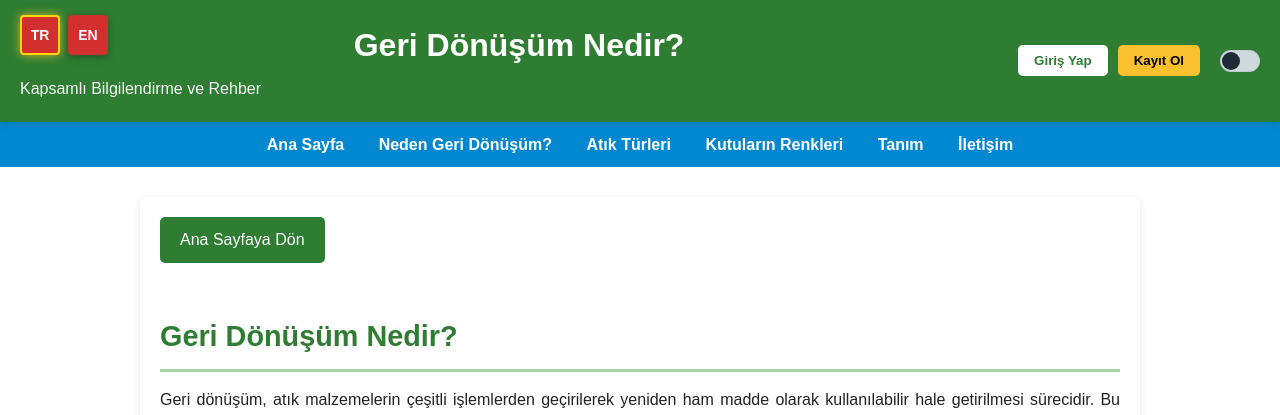
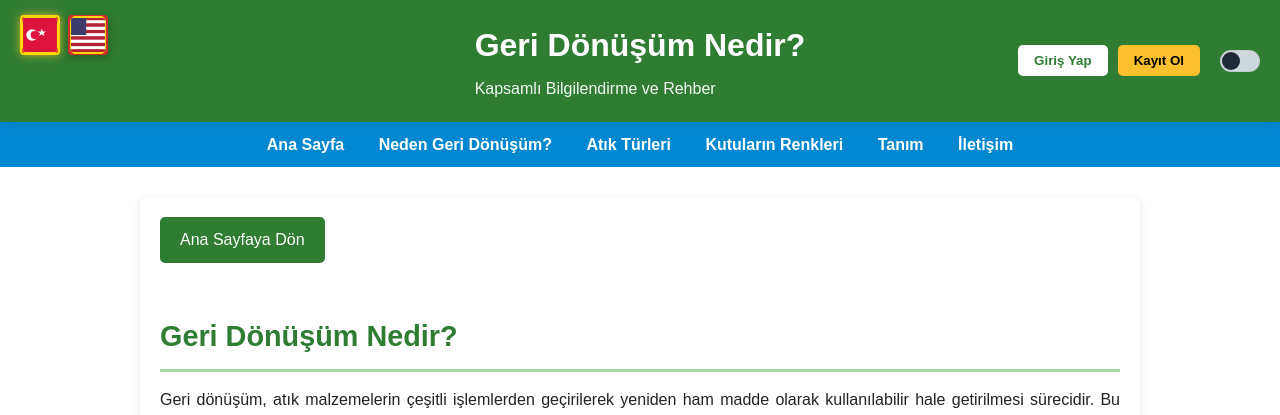
Before and after one commit to Geri-Donusum-Sistemi/GrupProjesi, a Flask app: page /bilgi in a window 1280 px wide. Shown: the top 415 px of the page. Run offline with Flask 3, Linux system fonts and the light colour scheme.

Commit message:
hafif eklentiler

```diff
--- a/templates/bilgi.html
+++ b/templates/bilgi.html
@@ -51,13 +51,15 @@
             background: #2e7d32;
             color: white;
             padding: 20px;
-            display: flex;
-            justify-content: space-between;
+            display: grid;
+            grid-template-columns: 1fr auto 1fr;
             align-items: center;
+            column-gap: 10px;
         }
-        header > div:first-child {
+        .header-title {
+            grid-column: 2;
             text-align: center;
-            flex: 1;
+            margin: 0 auto;
         }
         header h1 {
             font-size: 2rem;
@@ -540,8 +556,33 @@
 </head>
 <body>
     <div class="language-toggle">
-        <div class="lang-flag active" data-lang="tr" onclick="switchLanguage('tr')" title="Türkçe"><span style="color: white; font-weight: bold;">TR</span></div>
-        <div class="lang-flag" data-lang="en" onclick="switchLanguage('en')" title="English"><span style="color: white; font-weight: bold;">EN</span></div>
+        <div class="lang-flag active" data-lang="tr" onclick="switchLanguage('tr')" title="Türkçe">
+            <svg width="40" height="40" viewBox="0 0 100 100" style="border-radius: 8px; overflow: hidden;">
+                <rect width="100" height="100" fill="#DC143C"/>
+                <circle cx="28" cy="50" r="16" fill="white"/>
+                <circle cx="35" cy="50" r="11" fill="#DC143C"/>
+                <polygon points="55,32 58,40 67,40 60,45 62,53 55,48 48,53 50,45 43,40 52,40" fill="white"/>
+                <rect width="100" height="100" fill="none" stroke="#FFD700" stroke-width="6" rx="8"/>
+            </svg>
+        </div>
+        <div class="lang-flag" data-lang="en" onclick="switchLanguage('en')" title="English">
+            <svg width="40" height="40" viewBox="0 0 100 100" style="border-radius: 8px; overflow: hidden;">
+                <rect width="100" height="100" fill="#B22234"/>
+                <rect width="100" height="9" fill="#B22234" y="0"/>
+                <rect width="100" height="9" fill="white" y="9"/>
+                <rect width="100" height="9" fill="#B22234" y="18"/>
+                <rect width="100" height="9" fill="white" y="27"/>
+                <rect width="100" height="9" fill="#B22234" y="36"/>
+                <rect width="100" height="9" fill="white" y="45"/>
+                <rect width="100" height="9" fill="#B22234" y="54"/>
+                <rect width="100" height="9" fill="white" y="63"/>
+                <rect width="100" height="9" fill="#B22234" y="72"/>
+                <rect width="100" height="9" fill="white" y="81"/>
+                <rect width="100" height="9" fill="#B22234" y="90"/>
+                <rect width="45" height="50" fill="#3C3B6B"/>
+                <rect width="100" height="100" fill="none" stroke="#FFD700" stroke-width="6" rx="8"/>
+            </svg>
+        </div>
     </div>
 
     <!-- Login Modal -->
@@ -1034,7 +1075,7 @@
     </script>
 
     <header>
-        <div>
+        <div class="header-title">
             <h1 data-lang-tr="Geri Dönüşüm Nedir?">♨ Geri Dönüşüm Nedir?</h1>
             <p data-lang-tr="Kapsamlı Bilgilendirme ve Rehber">Kapsamlı Bilgilendirme ve Rehber</p>
         </div>
```
Also changed, not shown: other parts of templates/bilgi.html (+57 -43 lines), templates/index.html (+27 -2 lines), veritabani.db.
